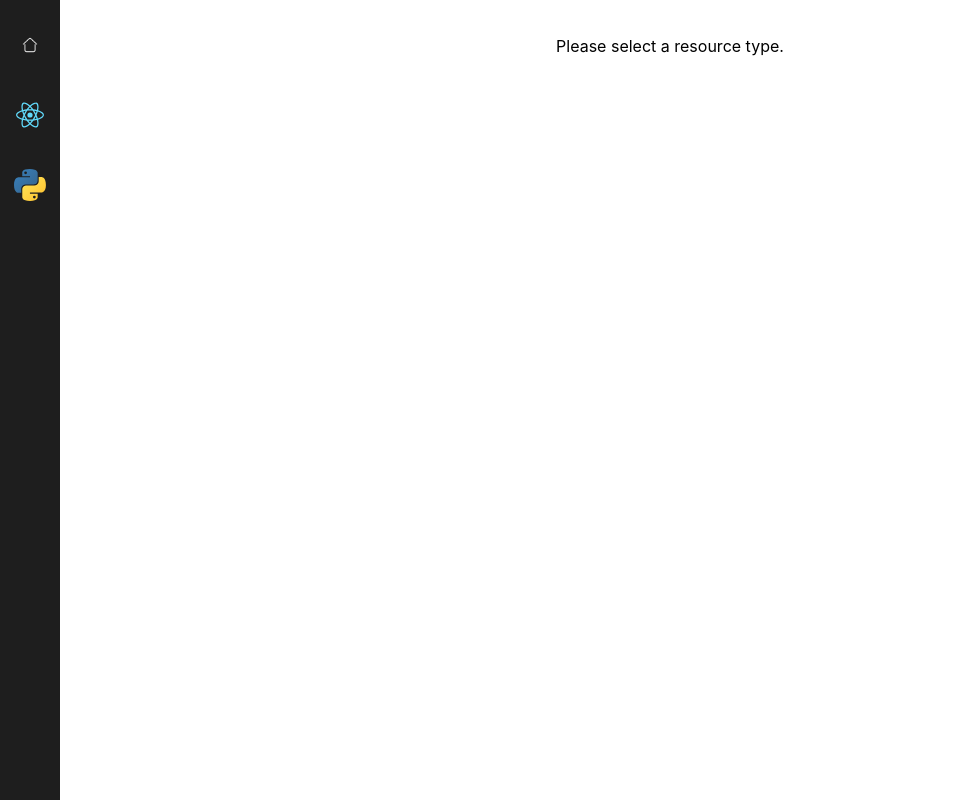
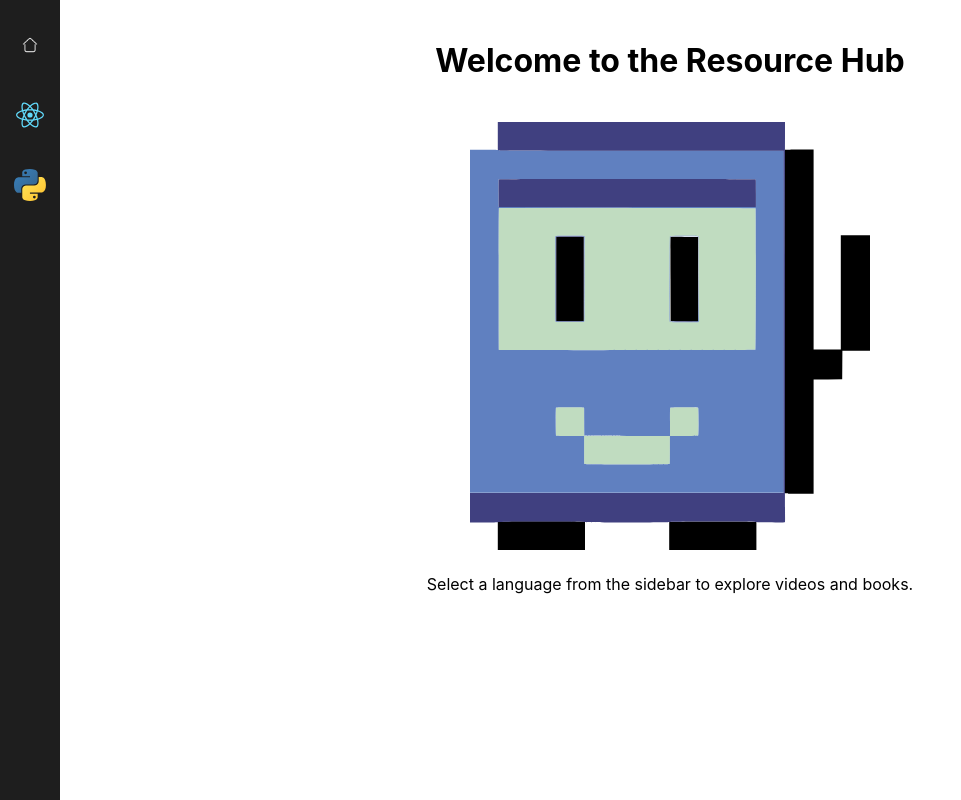
Before and after one commit to hossainmd-uc/codepath, a React (Vite) app in the folder communityboard/: page / in a window 1280 px wide. Shown: the whole page, without its empty margins (0-961 px from the left). Built offline with nearby package versions, Linux system fonts and the light colour scheme.

Commit message:
Added Homepage

```diff
--- a/communityboard/src/App.jsx
+++ b/communityboard/src/App.jsx
@@ -29,7 +29,16 @@ const App = () => {
       <div className="main-content">
         {submenuSelection
           ? filtered.map((res, i) => <Card key={i} {...res} />)
-          : <p>Please select a resource type.</p>
+          :
+          <div className="welcome-page">
+          <h1>Welcome to the Resource Hub</h1>
+          <img
+            src="/images/techbot.svg" // use your uploaded image here
+            alt="welcome"
+            style={{ maxWidth: "400px", marginTop: "20px" }}
+          />
+          <p style={{ marginTop: "20px" }}>Select a language from the sidebar to explore videos and books.</p>
+        </div>
         }
       </div>
     </div>
--- a/communityboard/src/components/Sidebar.jsx
+++ b/communityboard/src/components/Sidebar.jsx
@@ -30,6 +30,12 @@ const Sidebar = ({setSubmenuSelection, submenuSelection,
     }, [selectedLang]);
 
     const toggleLang = (lang) => {
+
+      if (lang === "home"){
+        setRenderedLang(null)
+        setSubmenuSelection(null);
+        return;
+      }
 
       if (!selectedLang){
         setSelectedLang(lang);
```
Also changed, not shown: communityboard/public/images/techbot.svg (added).
